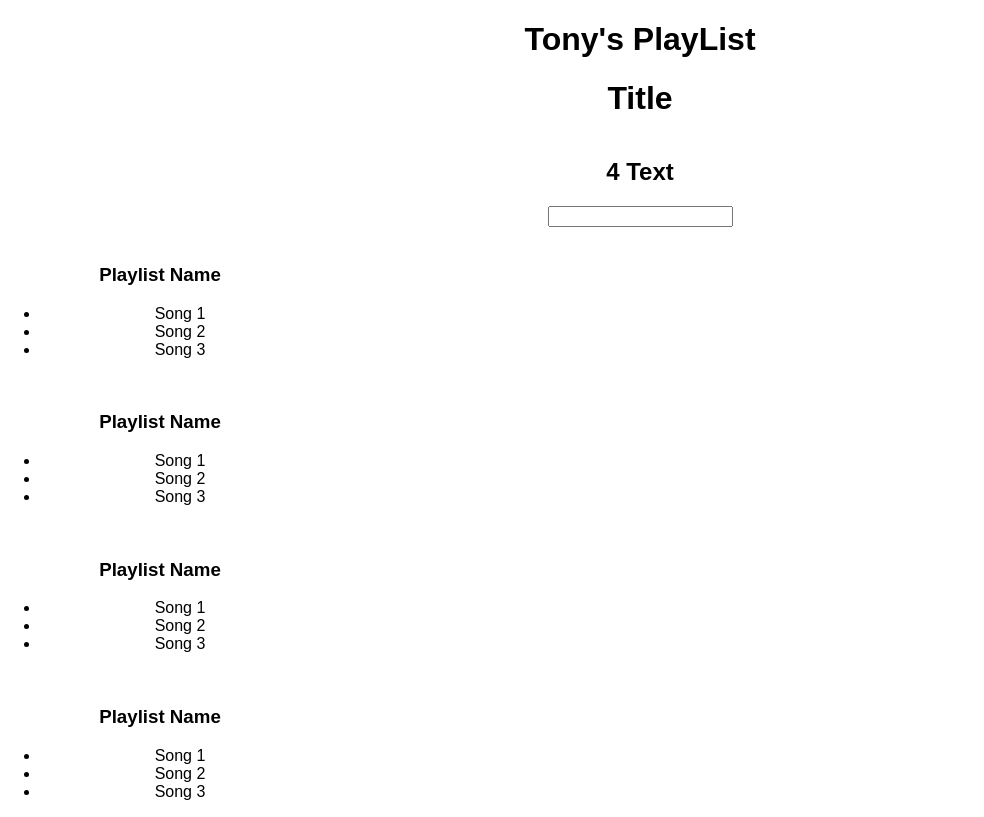
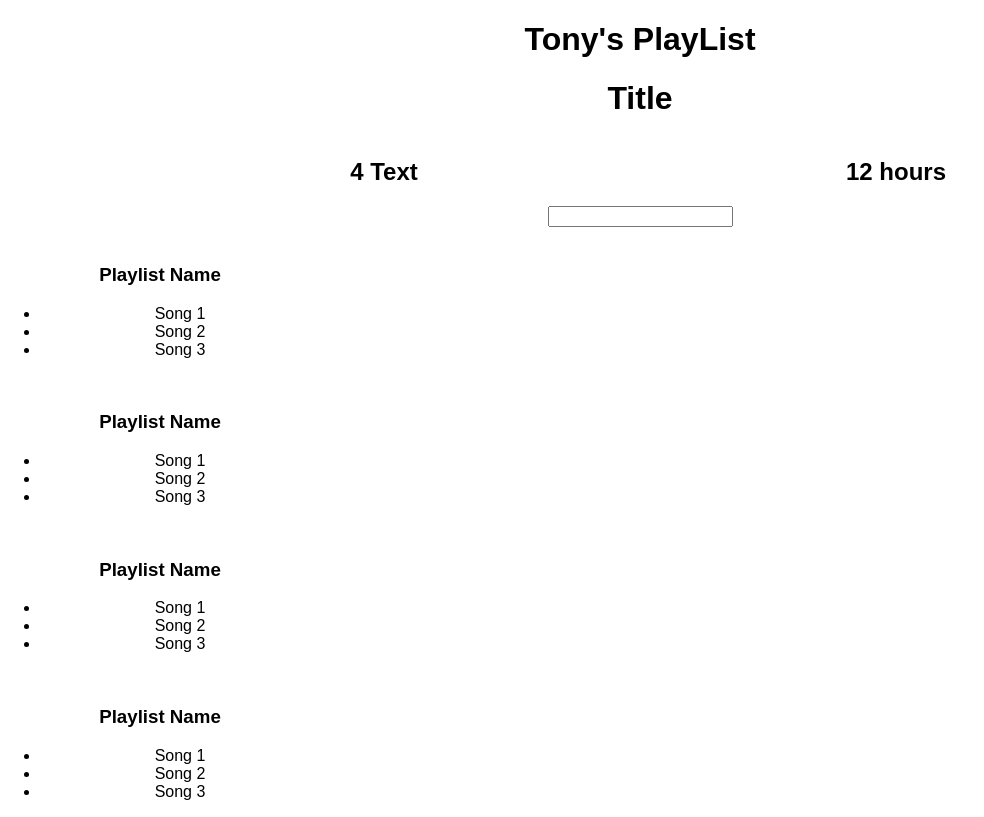
Before and after one commit to tony2tones/high-fid-prototype, a React (Create React App) app in the folder play-lists/: page / in a window 1280 px wide. Shown: the whole page, without its empty margins (0-984 px from the left). Built offline with nearby package versions, Linux system fonts and the light colour scheme.

Commit message:
trying to figure out how to add variables to api url

```diff
--- a/play-lists/src/App.js
+++ b/play-lists/src/App.js
@@ -44,19 +44,19 @@ class PlaylistCounter extends Component {
   }
 }
 
-// class PlayListHours extends Component {
-//   render() {
-//     let allSongs = this.props.playlists.map((songs, eachPlaylist) => {
-//       return songs.concat(eachPlaylist.songs)
-//     }, [])
-//     // let totalDuration = {}
-//     return (
-//       <div style={{ width: '40%', display: 'inline-block' }}>
-//         <h2>{allSongs.length} hours</h2>
-//       </div>
-//     );
-//   }
-// }
+class PlayListHours extends Component {
+  render() {
+    let allSongs = this.props.playlists.reduce((songs, eachPlaylist) => {
+      return songs.concat(eachPlaylist.songs)
+    }, [])
+    // let totalDuration = {}
+    return (
+      <div style={{ width: '40%', display: 'inline-block' }}>
+        <h2>{allSongs.length} hours</h2>
+      </div>
+    );
+  }
+}
 
 class Search extends Component {
   render() {
@@ -104,7 +104,7 @@ class App extends Component {
             <h1>Title</h1>
             <PlaylistCounter playlists={this.state.serverData.user &&
               this.state.serverData.user.playlists} />
-            {/* <PlayListHours /> */}
+            <PlayListHours  playlists={this.state.serverData.user.playlists} />
             <Search />
             <PlayList />
             <PlayList />
```
